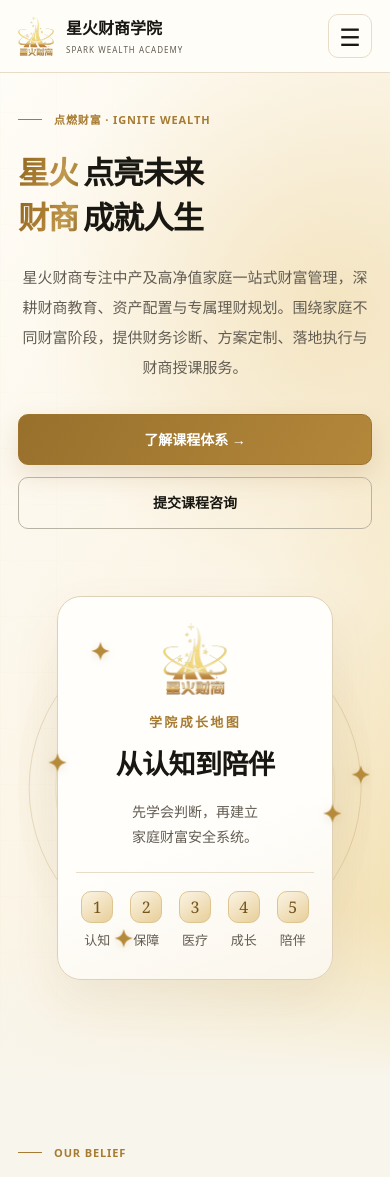
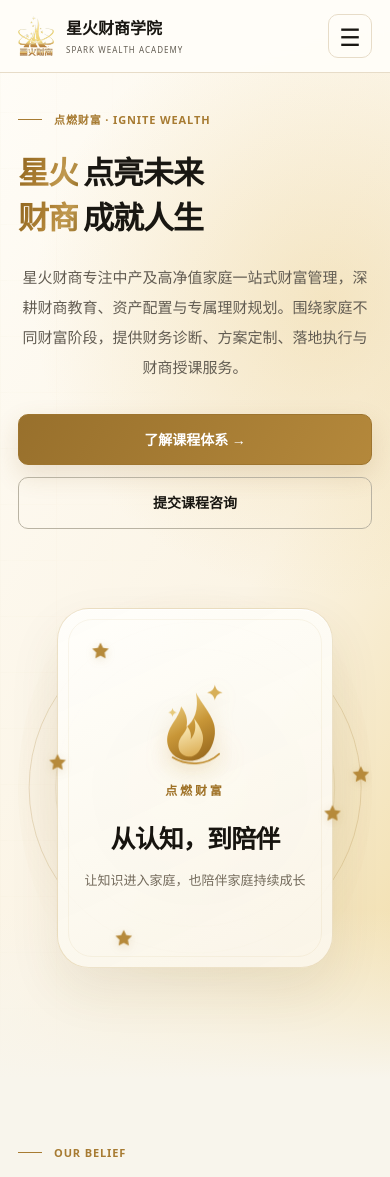
Before and after one commit to yuan2123/yuan123, a Next.js app: page / in a window 390 px wide. Shown: the top 1177 px of the page. Built offline with nearby package versions, Linux system fonts and the light colour scheme; no server answers.

Commit message:
Add files via upload

```diff
--- a/app/globals.css
+++ b/app/globals.css
@@ -192,14 +192,15 @@
 .academy-home .journey-star[data-card-side="bottom-left"] .journey-card { top:42px; right:18px; bottom:auto; left:auto; }
 .academy-home .journey-star[data-card-side="top-right"] .journey-card { top:auto; right:auto; bottom:42px; left:18px; }
 .academy-home .journey-star[data-card-side="top-left"] .journey-card { top:auto; right:18px; bottom:42px; left:auto; }
-.academy-home .academy-card { position:relative; width:72%; max-width:380px; padding:26px 24px; border:1px solid #dfd1b7; border-radius:var(--r-lg); background:linear-gradient(160deg,#fffefb 60%,#fbf6ec); box-shadow:0 20px 48px rgba(110,83,38,.08),inset 0 1px 0 #fff; text-align:center; }
-.academy-home .hero-logo { width:76px; height:84px; object-fit:contain; margin:0 auto 14px; display:block; }
-.academy-home .academy-card small { display:block; color:var(--gold); font-size:13px; font-weight:600; letter-spacing:.18em; }
-.academy-home .academy-card h3 { font-size:28px; font-weight:600; margin:10px 0 14px; letter-spacing:-.02em; }
-.academy-home .academy-card p { font-size:14px; line-height:1.85; max-width:100%; margin:auto; text-wrap:balance; }
-.academy-home .mini-path { display:grid; grid-template-columns:repeat(5,minmax(0,1fr)); gap:6px; margin-top:22px; padding-top:18px; border-top:1px solid var(--line); }
-.academy-home .mini-step { font-size:12px; color:var(--muted); }
-.academy-home .mini-step b { display:grid; place-items:center; height:32px; width:32px; margin:0 auto 6px; background:linear-gradient(145deg,#fbf4e4,#e8cf9a); border:1px solid #dec58f; border-radius:10px; color:#74551e; font-family:Georgia,serif; font-size:16px; font-weight:500; }
+.academy-home .academy-card { position:relative; z-index:2; width:60%; max-width:340px; min-height:360px; padding:38px 30px 34px; display:flex; flex-direction:column; align-items:center; justify-content:center; border:1px solid rgba(181,138,53,.24); border-radius:32px; background:linear-gradient(155deg,rgba(255,254,250,.97),rgba(250,245,233,.94)); box-shadow:0 22px 52px rgba(91,67,24,.09),inset 0 1px 0 #fff; text-align:center; }
+.academy-home .academy-card:before { content:""; position:absolute; inset:10px; border:1px solid rgba(181,138,53,.08); border-radius:24px; pointer-events:none; }
+.academy-home .core-flame { position:relative; width:88px; height:104px; margin-bottom:8px; color:var(--gold); animation:core-flame-breathe 3.8s ease-in-out infinite; transition:filter .28s,transform .28s; }
+.academy-home .core-flame:after { content:""; position:absolute; left:50%; bottom:5px; z-index:-1; width:58px; height:18px; border-radius:50%; background:rgba(202,151,58,.18); filter:blur(13px); translate:-50% 0; }
+.academy-home .flame-mark { display:block; width:100%; height:100%; overflow:visible; }
+.academy-home .academy-card .core-kicker { display:block; color:#9f7227; font-size:12px; font-weight:700; letter-spacing:.24em; }
+.academy-home .academy-card h3 { margin:18px 0 12px; color:#17140f; font-size:28px; font-weight:650; letter-spacing:-.035em; white-space:nowrap; }
+.academy-home .academy-card p { max-width:250px; margin:0; color:#746b5c; font-size:14px; line-height:1.8; text-wrap:balance; }
+.academy-home .visual:has(.journey-star:hover) .core-flame,.academy-home .visual:has(.journey-star:focus-visible) .core-flame,.academy-home .visual:has(.journey-orbit.active) .core-flame { filter:drop-shadow(0 0 13px rgba(207,155,53,.52)); transform:translateY(-2px) scale(1.035); }
 .academy-home .float { position:absolute; display:flex; align-items:center; gap:9px; padding:11px 14px; background:#fffefb; border:1px solid var(--line); border-radius:12px; font-size:13px; font-weight:600; box-shadow:0 8px 24px #342f2010; }
 .academy-home .f1 { top:7%; left:5%; }.academy-home .f2 { top:18%; right:0; }
 .academy-home .f3 { bottom:15%; left:0; }.academy-home .f4 { bottom:6%; right:5%; }
@@ -276,6 +277,7 @@
 .academy-home .reveal { opacity:1; }
 .academy-home .reveal.visible { animation:academy-appear .45s ease both; }
 @keyframes academy-appear { from { opacity:.65; transform:translateY(6px); } to { opacity:1; transform:none; } }
+@keyframes core-flame-breathe { 0%,100% { filter:drop-shadow(0 5px 9px rgba(181,138,53,.12)); transform:translateY(0); } 50% { filter:drop-shadow(0 7px 13px rgba(181,138,53,.24)); transform:translateY(-2px); } }
 /* Five independent stars: selecting one pauses only that star. */
 @keyframes journey-star-orbit { from { transform:rotate(0deg); } to { transform:rotate(360deg); } }
 @keyframes journey-star-counter { from { transform:translateX(-50%) rotate(0deg); } to { transform:translateX(-50%) rotate(-360deg); } }
@@ -293,7 +295,7 @@
   .academy-home .shell { width:calc(100% - 48px); }
   .academy-home .menu { gap:14px; font-size:13px; }
   .academy-home .hero-grid { gap:24px; }.academy-home .hero h1 { font-size:40px; }
-  .academy-home .academy-card { width:78%; padding:24px 18px; }.academy-home .academy-card h3 { font-size:25px; }
+  .academy-home .academy-card { width:64%; max-width:340px; padding:34px 24px; }.academy-home .academy-card h3 { font-size:25px; }
   .academy-home .belief-grid { grid-template-columns:1fr; gap:32px; }
   .academy-home .growth-path { grid-template-columns:repeat(3,minmax(0,1fr)); }
   .academy-home .section-head { gap:32px; }.academy-home :is(.curriculum,.medical-grid) { gap:32px; }
@@ -321,8 +323,8 @@
   .academy-home .halo { inset:0; }
   .academy-home .academy-card { width:78%; max-width:330px; padding:26px 18px; margin:0; }
   .academy-home .journey-card { width:178px; padding:12px 14px; }
-  .academy-home .hero-logo { width:64px; height:72px; margin-bottom:16px; }.academy-home .academy-card h3 { font-size:27px; }
-  .academy-home .academy-card p { max-width:none; font-size:14px; }.academy-home .mini-step { font-size:13px; }
+  .academy-home .core-flame { width:76px; height:90px; }.academy-home .academy-card h3 { font-size:25px; }
+  .academy-home .academy-card p { max-width:230px; font-size:13px; }
   .academy-home :is(.section,.belief-section) { padding:64px 0; }.academy-home h2 { font-size:29px; line-height:1.5; }
   .academy-home .belief-cards { grid-template-columns:1fr; }.academy-home .belief-card { display:grid; grid-template-columns:48px 1fr; gap:10px 18px; }
   .academy-home .belief-card h3 { margin:4px 0; }.academy-home .belief-card p { grid-column:2; }
--- a/components/academy-home-page.tsx
+++ b/components/academy-home-page.tsx
@@ -3,6 +3,17 @@
 import { useEffect } from "react";
 
 const SPARK_MARKUP = `<svg class="spark-mark" viewBox="0 0 24 24" fill="none" aria-hidden="true"><path d="M12 1C13.8 8.2 15.8 10.2 23 12C15.8 13.8 13.8 15.8 12 23C10.2 15.8 8.2 13.8 1 12C8.2 10.2 10.2 8.2 12 1Z" fill="currentColor"/></svg>`;
+
+const JOURNEY_STAR_MARKUP = `<svg class="spark-mark" viewBox="0 0 24 24" fill="none" aria-hidden="true"><path d="M12 1.8L15.1 8.1L22 9.1L17 13.9L18.2 20.8L12 17.5L5.8 20.8L7 13.9L2 9.1L8.9 8.1L12 1.8Z" fill="currentColor"/></svg>`;
+
+const FLAME_MARKUP = `<svg class="flame-mark" viewBox="0 0 88 104" fill="none" aria-hidden="true">
+<defs><linearGradient id="flameGold" x1="23" y1="12" x2="68" y2="91" gradientUnits="userSpaceOnUse"><stop stop-color="#F4DB91"/><stop offset=".48" stop-color="#C89637"/><stop offset="1" stop-color="#91621A"/></linearGradient><linearGradient id="flameLight" x1="35" y1="43" x2="51" y2="88" gradientUnits="userSpaceOnUse"><stop stop-color="#FFF4C9"/><stop offset="1" stop-color="#D9A94C"/></linearGradient></defs>
+<path d="M45 13C54 30 69 43 67 61C65 80 54 92 38 92C21 92 10 80 12 64C14 50 25 43 28 29C34 37 36 45 34 53C43 46 49 33 45 13Z" fill="url(#flameGold)"/>
+<path d="M43 43C51 54 56 63 52 74C49 83 43 88 36 87C28 86 24 80 25 72C26 64 33 60 35 52C39 57 40 62 39 67C44 61 46 53 43 43Z" fill="url(#flameLight)"/>
+<path d="M67 4C68.4 9.6 70.4 11.6 76 13C70.4 14.4 68.4 16.4 67 22C65.6 16.4 63.6 14.4 58 13C63.6 11.6 65.6 9.6 67 4Z" fill="#D7AF58"/>
+<path d="M18 31C18.8 34.2 19.8 35.2 23 36C19.8 36.8 18.8 37.8 18 41C17.2 37.8 16.2 36.8 13 36C16.2 35.2 17.2 34.2 18 31Z" fill="#E7CA7B"/>
+<path d="M18 88C34 98 57 98 72 84" stroke="#C18E32" stroke-width="2" stroke-linecap="round"/>
+</svg>`;
 
 const HOME_MARKUP = `
 <header class="nav">
@@ -47,38 +58,34 @@
 <div aria-hidden="true" class="journey-ring journey-ring-inner"></div>
 <div class="journey-orbit journey-orbit-1">
 <button type="button" class="journey-star" aria-expanded="false" aria-label="查看认知阶段" data-journey="认知">
-${SPARK_MARKUP}<span class="journey-card"><b>认知</b><small>建立基础财商判断，理解金钱、目标与家庭责任。</small></span>
+${JOURNEY_STAR_MARKUP}<span class="journey-card"><b>认知</b><small>建立基础财商判断，理解金钱、目标与家庭责任。</small></span>
 </button>
 </div>
 <div class="journey-orbit journey-orbit-2">
 <button type="button" class="journey-star" aria-expanded="false" aria-label="查看保障阶段" data-journey="保障">
-${SPARK_MARKUP}<span class="journey-card"><b>保障</b><small>识别家庭风险，建立清晰、稳固的安全底盘。</small></span>
+${JOURNEY_STAR_MARKUP}<span class="journey-card"><b>保障</b><small>识别家庭风险，建立清晰、稳固的安全底盘。</small></span>
 </button>
 </div>
 <div class="journey-orbit journey-orbit-3">
 <button type="button" class="journey-star" aria-expanded="false" aria-label="查看医疗阶段" data-journey="医疗">
-${SPARK_MARKUP}<span class="journey-card"><b>医疗</b><small>连接医疗资源，让健康责任进入家庭规划。</small></span>
+${JOURNEY_STAR_MARKUP}<span class="journey-card"><b>医疗</b><small>连接医疗资源，让健康责任进入家庭规划。</small></span>
 </button>
 </div>
 <div class="journey-orbit journey-orbit-4 journey-orbit-reverse">
 <button type="button" class="journey-star" aria-expanded="false" aria-label="查看成长阶段" data-journey="成长">
-${SPARK_MARKUP}<span class="journey-card"><b>成长</b><small>通过课程与实践，让判断力持续成长。</small></span>
+${JOURNEY_STAR_MARKUP}<span class="journey-card"><b>成长</b><small>通过课程与实践，让判断力持续成长。</small></span>
 </button>
 </div>
 <div class="journey-orbit journey-orbit-5 journey-orbit-reverse">
 <button type="button" class="journey-star" aria-expanded="false" aria-label="查看陪伴阶段" data-journey="陪伴">
-${SPARK_MARKUP}<span class="journey-card"><b>陪伴</b><small>跟随家庭变化，持续检视、复盘与调整。</small></span>
+${JOURNEY_STAR_MARKUP}<span class="journey-card"><b>陪伴</b><small>跟随家庭变化，持续检视、复盘与调整。</small></span>
 </button>
 </div>
 <div class="academy-card">
-<img alt="星火财商学院" class="hero-logo" src="/images/xhcs-logo-gold.png"/>
-<small>学院成长地图</small>
-<h3>从认知到陪伴</h3>
-<p>先学会判断，再建立家庭财富安全系统。</p>
-<div class="mini-path">
-<div class="mini-step"><b>1</b>认知</div><div class="mini-step"><b>2</b>保障</div>
-<div class="mini-step"><b>3</b>医疗</div><div class="mini-step"><b>4</b>成长</div><div class="mini-step"><b>5</b>陪伴</div>
-</div>
+<div class="core-flame">${FLAME_MARKUP}</div>
+<small class="core-kicker">点燃财富</small>
+<h3>从认知，到陪伴</h3>
+<p>让知识进入家庭，也陪伴家庭持续成长</p>
 </div>
 </div>
 </div>
```
